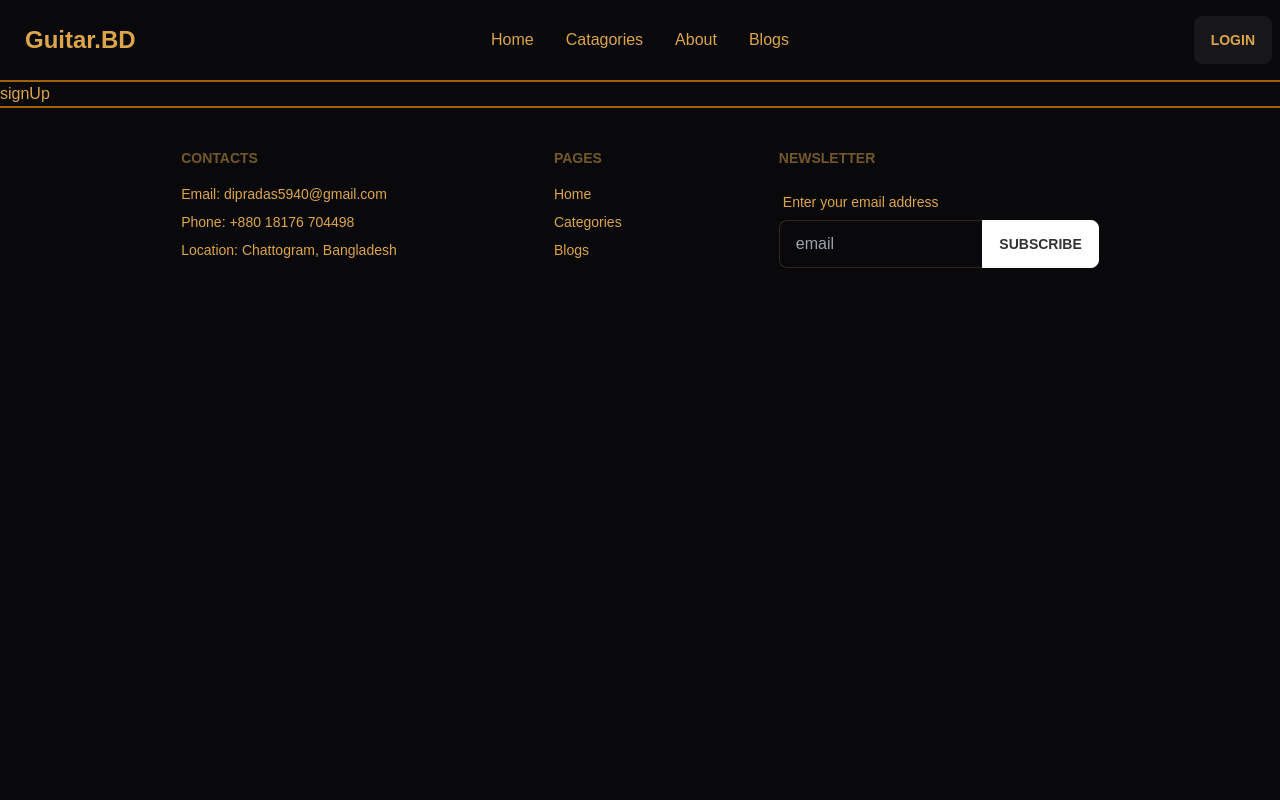
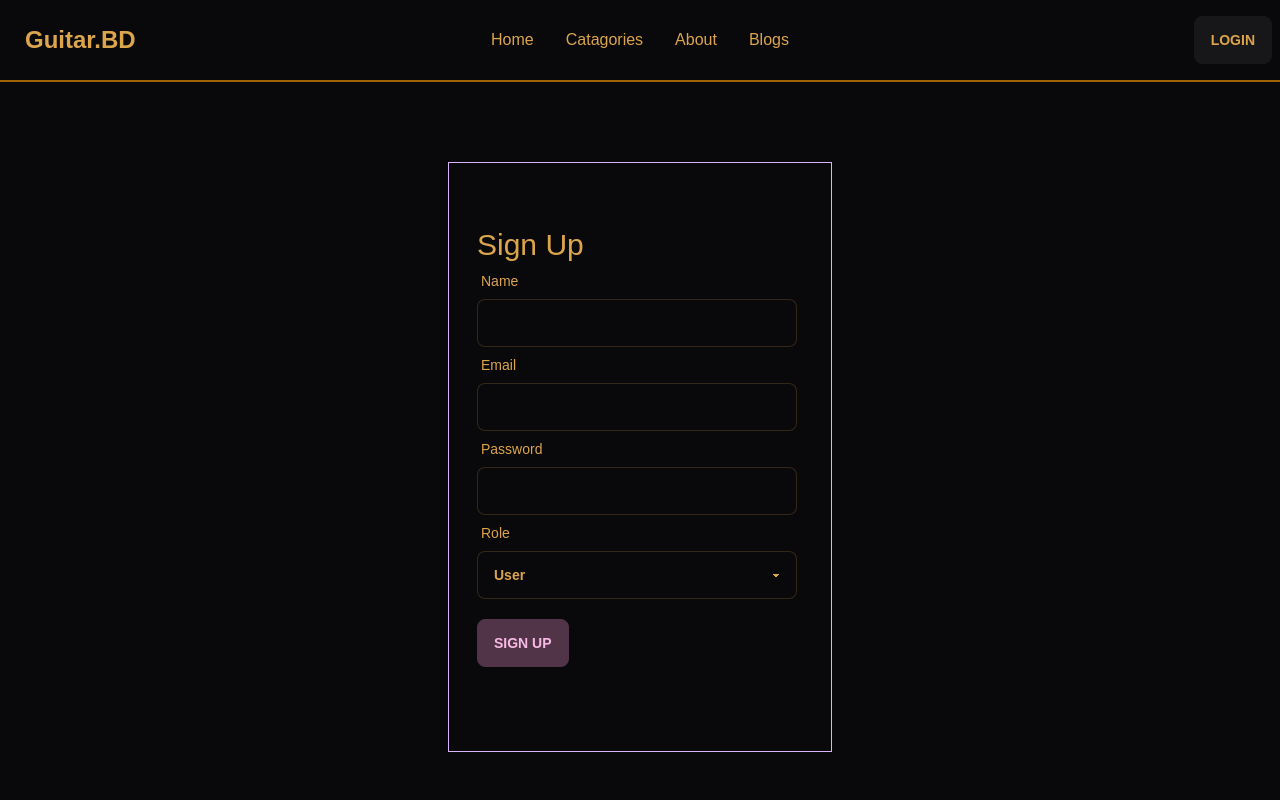
Before and after one commit to DipraDas/Guitar-BD-Client, a React (Create React App) app: page /signup in a window 1280 px wide. Shown: the top 800 px of the page. Built offline with nearby package versions, Linux system fonts and the light colour scheme; no server answers; a web font is replaced by a local one.

Commit message:
Sign Up Functionality

```diff
--- a/package.json
+++ b/package.json
@@ -4,6 +4,7 @@
   "private": true,
   "dependencies": {
     "@react-icons/all-files": "^4.1.0",
+    "@tanstack/react-query": "^4.16.1",
     "@testing-library/jest-dom": "^5.16.5",
     "@testing-library/react": "^13.4.0",
     "@testing-library/user-event": "^13.5.0",
@@ -12,6 +13,8 @@
     "firebase": "^9.14.0",
     "react": "^18.2.0",
     "react-dom": "^18.2.0",
+    "react-hook-form": "^7.39.5",
+    "react-hot-toast": "^2.4.0",
     "react-icons": "^4.6.0",
     "react-router-dom": "^6.4.3",
     "react-scripts": "5.0.1",
--- a/src/App.js
+++ b/src/App.js
@@ -1,12 +1,14 @@
 import { RouterProvider } from 'react-router-dom';
 import './App.css';
 import router from './Routes/Routes/Routes';
+import { Toaster } from 'react-hot-toast';
 
 function App() {
   return (
     <div className='app'>
       <RouterProvider router={router} />
       {/* <ToastContainer /> */}
+      <Toaster />
     </div>
   );
 }
--- a/src/Pages/Home/GuitarCategory/GuitarCategory.js
+++ b/src/Pages/Home/GuitarCategory/GuitarCategory.js
@@ -4,7 +4,7 @@ const GuitarCategory = ({ category }) => {
     const { typeName } = category;
     return (
         <div>
-            <h1 className='text-4xl border p-5 mx-5 hover:brightness-150 cursor-pointer'>{typeName}</h1>
+            <h1 className='text-4xl border p-5 mx-5 hover:brightness-150 cursor-pointer '>{typeName}</h1>
         </div>
     );
 };
--- a/src/Pages/Login/SignUp/SignUp.js
+++ b/src/Pages/Login/SignUp/SignUp.js
@@ -1,9 +1,109 @@
-import React from 'react';
+import React, { useContext, useState } from 'react';
+import { useForm } from 'react-hook-form';
+import { useNavigate } from 'react-router-dom';
+import { AuthContext } from '../../../contexts/authprovider/authprovider';
+import toast from 'react-hot-toast';
 
 const SignUp = () => {
+    const { register, handleSubmit, formState: { errors } } = useForm();
+    const [signupError, setSignupError] = useState('');
+    const { createUser, updateUser } = useContext(AuthContext);
+    const navigate = useNavigate();
+    // const [createdUserEmail, setCreatedUserEmail] = useState('');
+
+    const handleSignUp = data => {
+        console.log(data);
+        setSignupError('');
+        createUser(data.email, data.password)
+            .then(result => {
+                const user = result.user;
+                console.log(user);
+                const userInfo = {
+                    displayName: data.name
+                }
+                updateUser(userInfo)
+                    .then(() => {
+                        saveUser(data.name, data.email, data.role)
+                    })
+                    .catch(err => console.log(err));
+            })
+            .catch(error => {
+                console.log(error)
+                setSignupError(error.message);
+            })
+    }
+
+
+    const saveUser = (name, email, role) => {
+        const user = { name, email, role };
+        console.log(user);
+        fetch('http://localhost:5000/users', {
+            method: 'POST',
+            headers: {
+                'content-type': 'application/json'
+            },
+            body: JSON.stringify(user)
+        })
+            .then(res => res.json())
+            .then(data => {
+                // setCreatedUserEmail(email);
+                console.log(data);
+                navigate('/');
+                toast.success('User Created Successfully');
+            })
+    }
+
     return (
-        <div>
-            signUp
+        <div className='flex justify-center items-center'>
+            <div className='w-96 px-7 border border-purple-300 my-20 py-16'>
+                <div className="text-3xl">Sign Up</div>
+                <form onSubmit={handleSubmit(handleSignUp)}>
+                    <div className="form-control w-full max-w-xs">
+                        <label className="label">
+                            <span className="label-text">Name</span>
+                        </label>
+                        <input type="text" className="input input-bordered w-full max-w-xs"
+                            {...register("name")}
+                        />
+                    </div>
+                    <div className="form-control w-full max-w-xs">
+                        <label className="label">
+                            <span className="label-text">Email</span>
+                        </label>
+                        <input type="email" className="input input-bordered w-full max-w-xs"
+                            {...register("email", {
+                                required: true
+                            })}
+                        />
+                    </div>
+                    <div className="form-control w-full max-w-xs">
+                        <label className="label">
+                            <span className="label-text">Password</span>
+                        </label>
+                        <input type="password" className="input input-bordered w-full max-w-xs"
+                            {...register("password", {
+                                required: true
+                            })}
+                        />
+                    </div>
+                    <div className="form-control w-full max-w-xs">
+                        <label className="label">
+                            <span className="label-text">Role</span>
+                        </label>
+                        <select className="select select-bordered w-full max-w-xs"
+                            {...register("role", {
+                                required: true
+                            })}
+                        >
+                            <option default value="user">User</option>
+                            <option value="seller">Seller</option>
+                        </select>
+                    </div>
+                    <input className='btn btn-accent my-5' value="Sign Up" type="submit" />
+                    {errors.password && <p className='text-red-600'>{errors.password.message}</p>}
+                    {signupError && <p className='text-red-600'>{signupError}</p>}
+                </form>
+            </div>
         </div>
     );
 };
```
Also changed, not shown: 1 other file (tests, documents, lock files or other folders).
